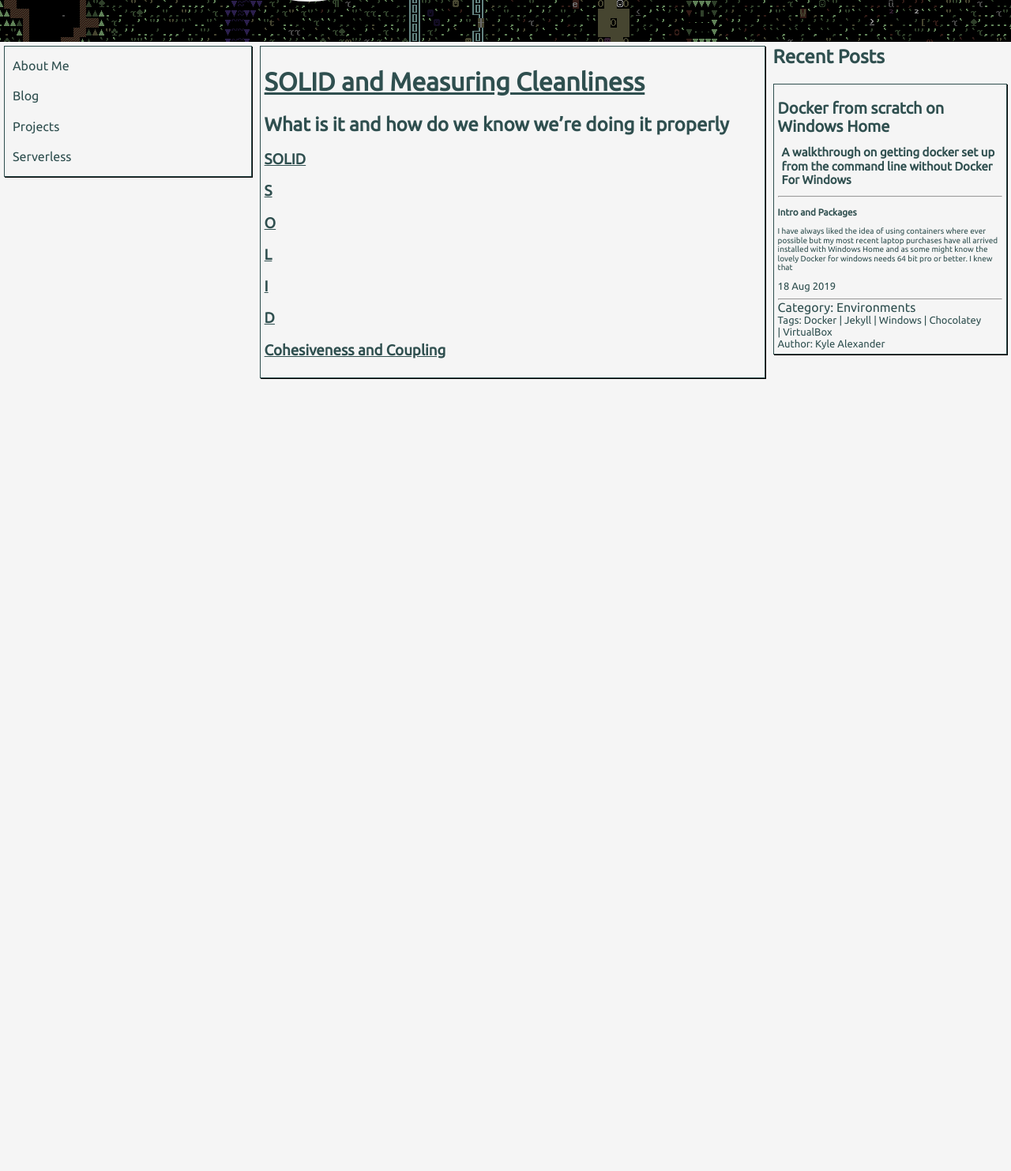
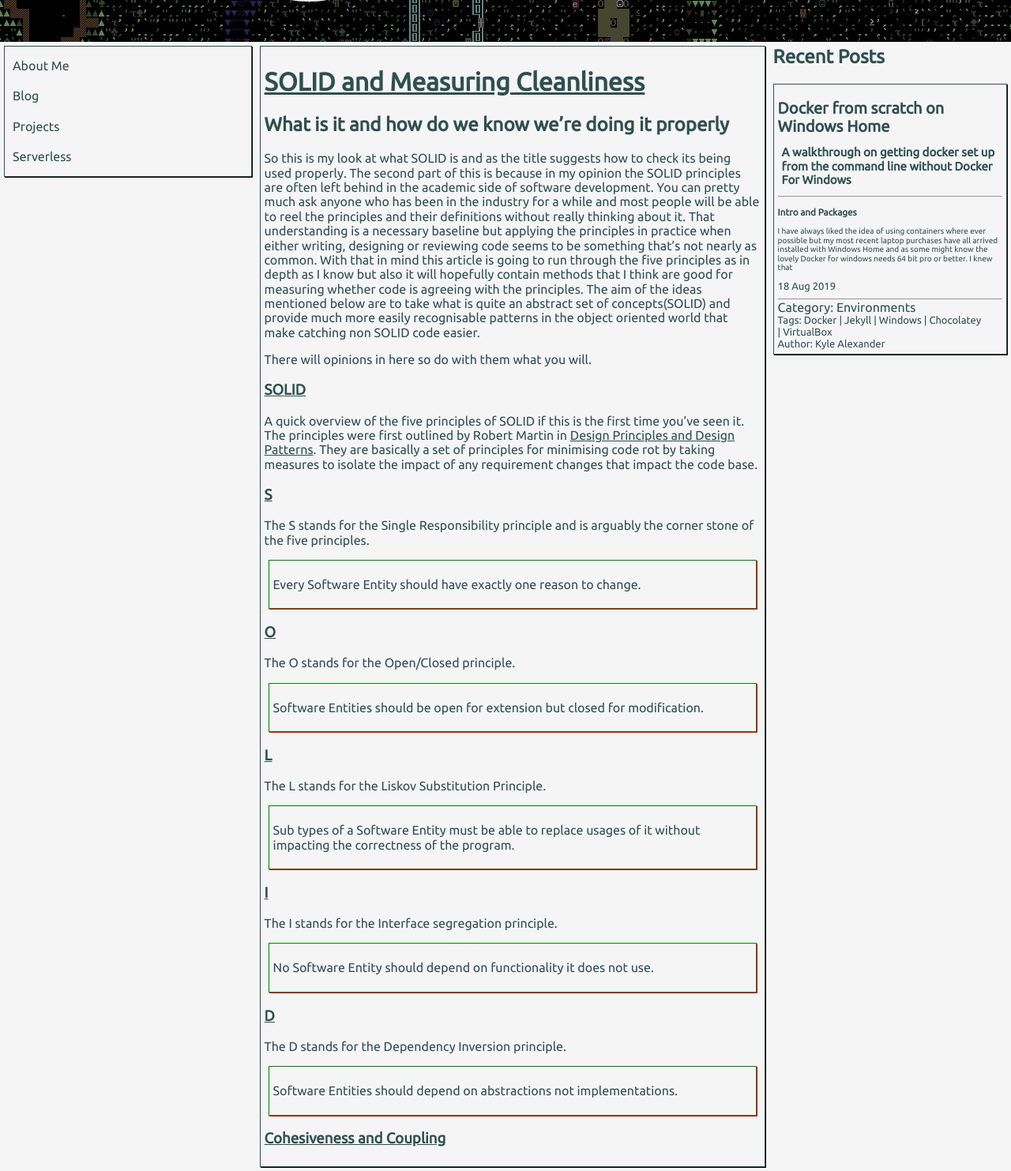
Before and after one commit to Mcphylus12/mcphylus12.github.io, a Jekyll site: the page built from _posts/2019-08-29-SOLID.md, in a window 1280 px wide, cut to the strip 307-1790 px from the top of the page. Shown: the whole strip at 79% size. Built offline with Jekyll 4.4.1, drawn with Linux system fonts in a browser that asks for light colours; before the commit the page ends 900 px from its top, so only the background shows below that.

Commit message:
added definitions for SOLID

```diff
--- a/_data/projects.yml
+++ b/_data/projects.yml
@@ -2,5 +2,5 @@
   description: A framework written against Blazor to trivialise the acquisition and presentation of business models. The framework involves defining a business object, A manager for acquiring the object and finally any number of Blazor views that can be used to present the object.
   githubUrl: https://github.com/Mcphylus12/Blazor.ModelManager
 - title: Vue Experiments
-  description: A first dip into Vue. With a goal of creating a shop to demo this project its more an exercise in trying to build generic systems in Vue. Currently the goals are A layout engine, A collection presentation engine, A data mocking layer and an observable system with pipes that has integrated caching and Vue support.
+  description: A first dip into Vue with a goal of creating a shop to demo. Its more an exercise in trying to build generic systems in Vue. Currently the goals are A layout engine, A collection presentation engine, A data mocking layer and an observable system with pipes that has integrated caching and Vue support.
   githubUrl: https://github.com/Mcphylus12/vue-experiments
--- a/_posts/2019-08-29-SOLID.md
+++ b/_posts/2019-08-29-SOLID.md
@@ -16,17 +16,45 @@ excerpt_separator: <!--more-->
 # SOLID and Measuring Cleanliness
 
 ## What is it and how do we know we're doing it properly
+So this is my look at what SOLID is and as the title suggests how to check its being used properly. The second part of this is because in my opinion the SOLID principles are often left behind in the academic side of software development. You can pretty much ask anyone who has been in the industry for a while and most people will be able to reel the principles and their definitions without really thinking about it. That understanding is a necessary baseline but applying the principles in practice when either writing, designing or reviewing code seems to be something that's not nearly as common. With that in mind this article is going to run through the five principles as in depth as I know but also it will hopefully contain methods that I think are good for measuring whether code is agreeing with the principles. The aim of the ideas mentioned below are to take what is quite an abstract set of concepts(SOLID) and provide much more easily recognisable patterns in the object oriented world that make catching non SOLID code easier.
+
+There will opinions in here so do with them what you will.
 
 ### SOLID
+A quick overview of the five principles of SOLID if this is the first time you've seen it. The principles were first outlined by Robert Martin in [Design Principles and Design Patterns](https://web.archive.org/web/20150906155800/http://www.objectmentor.com/resources/articles/Principles_and_Patterns.pdf). They are basically a set of principles for minimising code rot by taking measures to isolate the impact of any requirement changes that impact the code base.
 
 ### S
+The S stands for the Single Responsibility principle and is arguably the corner stone of the five principles.
+
+> Every Software Entity should have exactly one reason to change.
+{: .green }
 
 ### O
 
+The O stands for the Open/Closed principle.
+
+> Software Entities should be open for extension but closed for modification.
+{: .green }
+
 ### L
+
+The L stands for the Liskov Substitution Principle.
+
+> Sub types of a Software Entity must be able to replace usages of it without impacting the correctness of the program.
+{: .green }
 
 ### I
 
+The I stands for the Interface segregation principle.
+
+> No Software Entity should depend on functionality it does not use.
+{: .green }
+
 ### D
 
+The D stands for the Dependency Inversion principle.
+
+> Software Entities should depend on abstractions not implementations.
+{: .green }
+
 ### Cohesiveness and Coupling
--- a/css/stylesheet.scss
+++ b/css/stylesheet.scss
@@ -44,6 +44,11 @@ body
         box-shadow: 1px 1px red;
         padding: 5px;
         margin: 5px;
+
+        &.green
+        {
+            border: 1px solid green;
+        }
     }
 
     h1, h3, h4, h5, a
```
